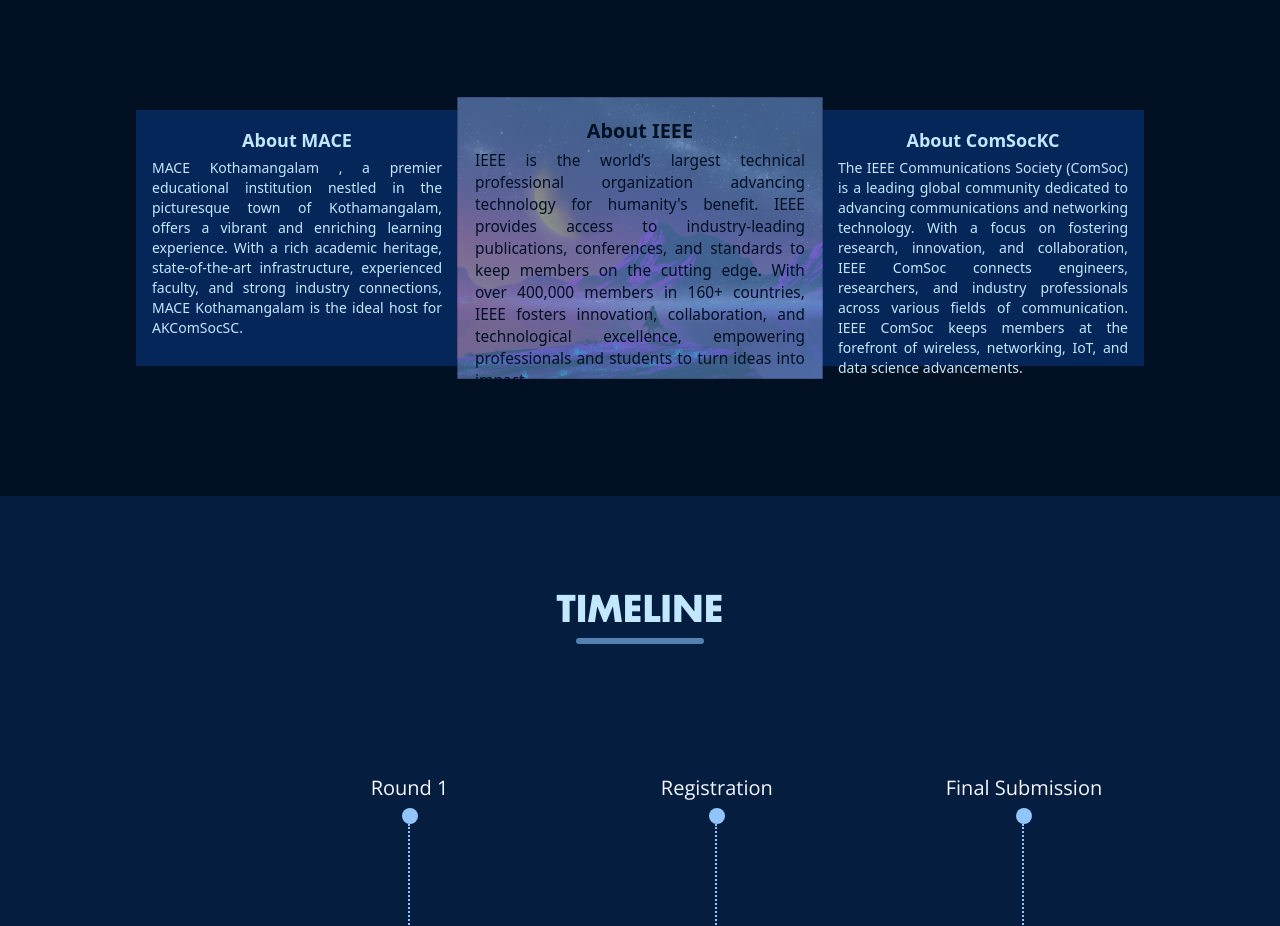
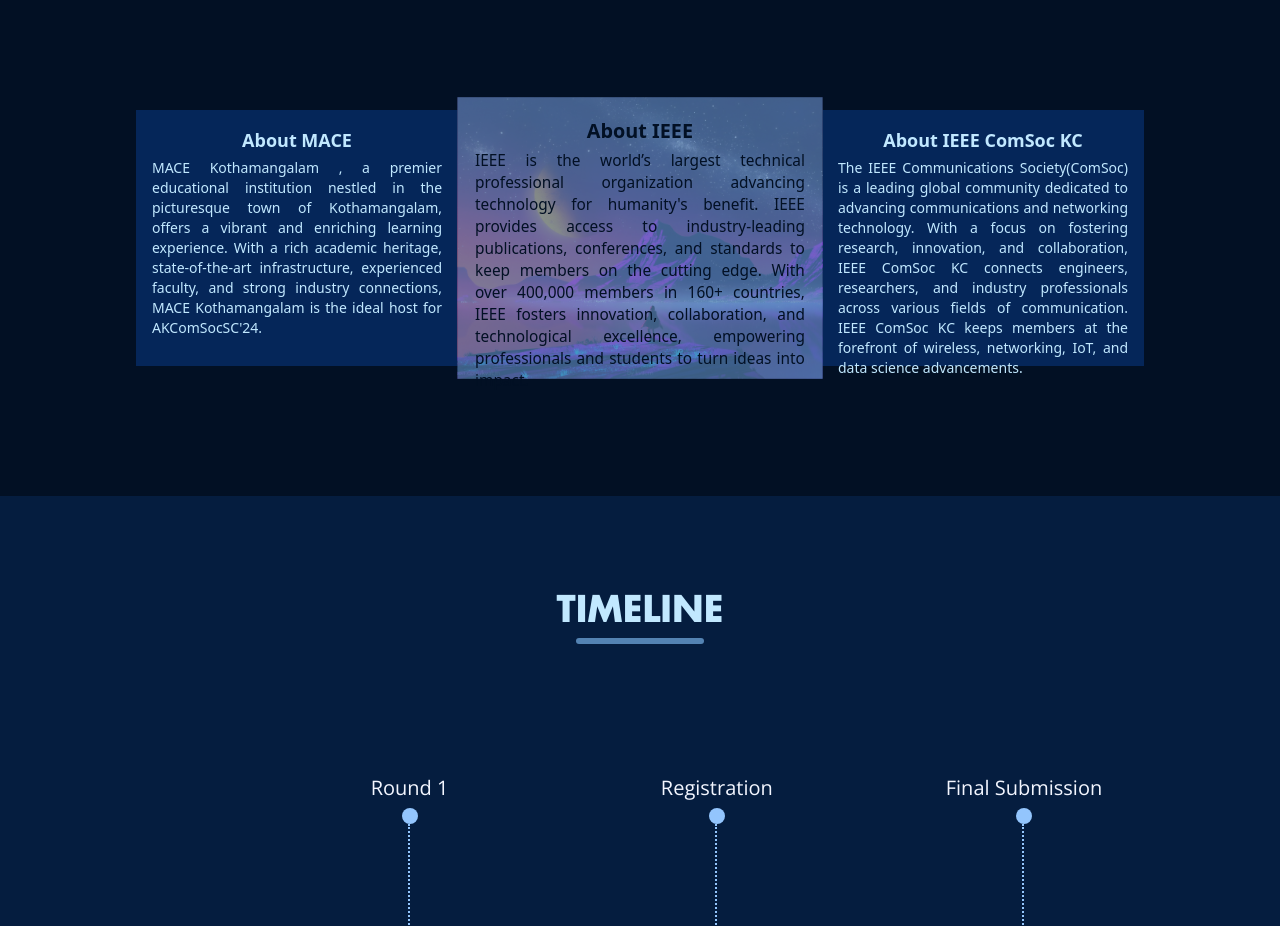
Before and after one commit to BifinJ/AKComSocSC-24, a Next.js app: page / in a window 1280 px wide. Shown: the part 1160-2086 px from the top of the page. Built offline with nearby package versions, Linux system fonts and the light colour scheme.

Commit message:
updated about

```diff
--- a/src/app/components/AboutCard.tsx
+++ b/src/app/components/AboutCard.tsx
@@ -4,7 +4,7 @@
         {
             icon: "https://img.icons8.com/ios-glyphs/30/multiple-messages.png",
             title: "About MACE",
-            content: "MACE Kothamangalam , a premier educational institution nestled in the picturesque town of Kothamangalam, offers a vibrant and enriching learning experience. With a rich academic heritage, state-of-the-art infrastructure, experienced faculty, and strong industry connections, MACE Kothamangalam is the ideal host for AKComSocSC."
+            content: "MACE Kothamangalam , a premier educational institution nestled in the picturesque town of Kothamangalam, offers a vibrant and enriching learning experience. With a rich academic heritage, state-of-the-art infrastructure, experienced faculty, and strong industry connections, MACE Kothamangalam is the ideal host for AKComSocSC'24."
         },
         {
             icon: "https://img.icons8.com/ios-glyphs/30/multiple-messages.png",
@@ -13,8 +13,8 @@
         },
         {
             icon: "https://img.icons8.com/ios-glyphs/30/multiple-messages.png",
-            title: "About ComSocKC",
-            content: "The IEEE Communications Society (ComSoc) is a leading global community dedicated to advancing communications and networking technology. With a focus on fostering research, innovation, and collaboration, IEEE ComSoc connects engineers, researchers, and industry professionals across various fields of communication. IEEE ComSoc keeps members at the forefront of wireless, networking, IoT, and data science advancements."
+            title: "About IEEE ComSoc KC",
+            content: "The IEEE Communications Society(ComSoc) is a leading global community dedicated to advancing communications and networking technology. With a focus on fostering research, innovation, and collaboration, IEEE ComSoc KC connects engineers, researchers, and industry professionals across various fields of communication. IEEE ComSoc KC keeps members at the forefront of wireless, networking, IoT, and data science advancements."
         },
     ]
     return (
```
